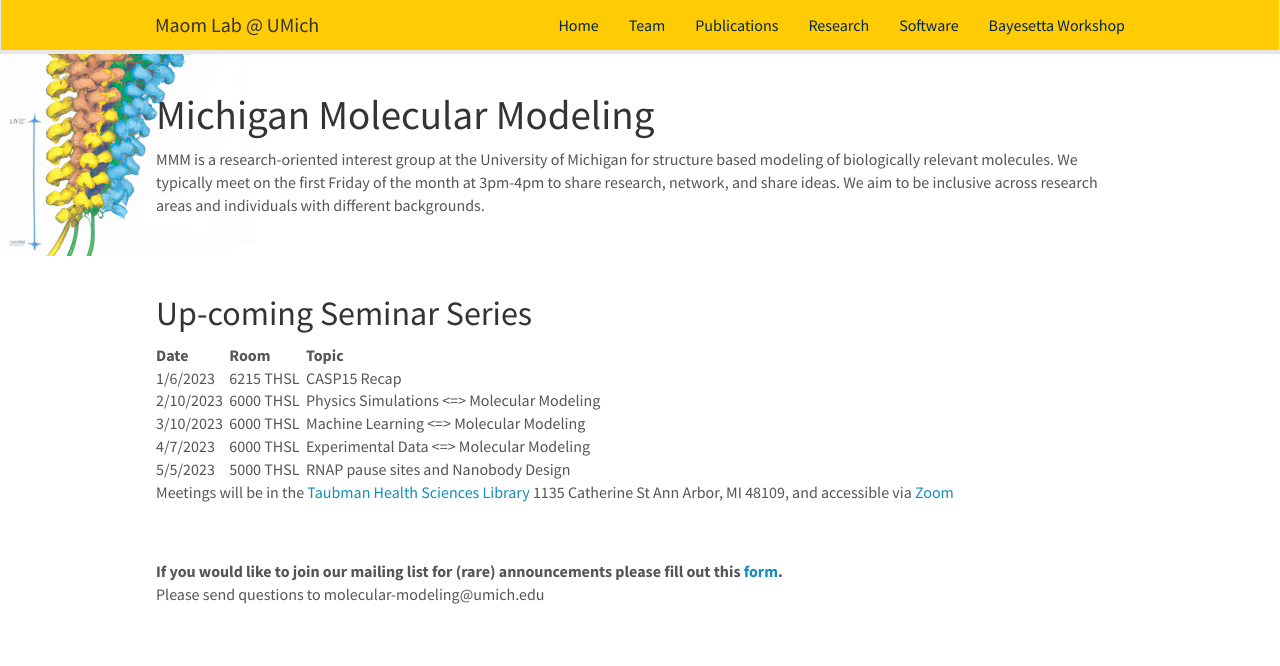
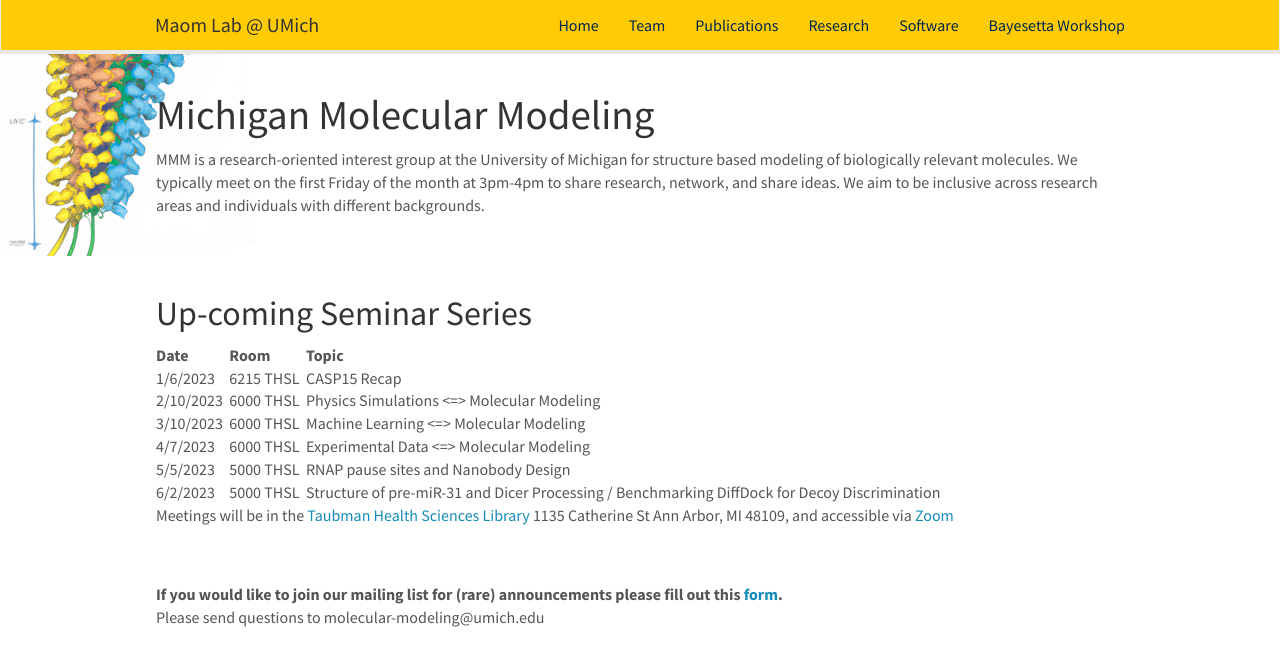
Before and after one commit to momeara/maomlab.github.io, a Jekyll site: the page built from _pages/mmm.md, in a window 1280 px wide and 900 px high. Shown: the top 666 px of the window. Built offline with Jekyll 4.4.1, drawn with Linux system fonts in a browser that asks for light colours; nearby versions of some CDN libraries.

Commit message:
Update mmm.md

```diff
--- a/_pages/mmm.md
+++ b/_pages/mmm.md
@@ -30,6 +30,7 @@ MMM is a research-oriented interest group at the University of Michigan for stru
     <tr> <td>3/10/2023&nbsp;&nbsp;</td> <td>6000 THSL&nbsp;&nbsp;</td> <td>Machine Learning &lt;=&gt; Molecular Modeling</td> </tr>
     <tr> <td>4/7/2023&nbsp;&nbsp;</td> <td>6000 THSL&nbsp;&nbsp;</td> <td>Experimental Data &lt;=&gt; Molecular Modeling</td> </tr>
     <tr> <td>5/5/2023&nbsp;&nbsp;</td> <td>5000 THSL&nbsp;&nbsp;</td>  <td>RNAP pause sites and Nanobody Design</td> </tr>
+    <tr> <td>6/2/2023&nbsp;&nbsp;</td> <td>5000 THSL&nbsp;&nbsp;</td>  <td>Structure of pre-miR-31 and Dicer Processing / Benchmarking DiffDock for Decoy Discrimination</td> </tr>
   </tbody>
 </table>
 
```
